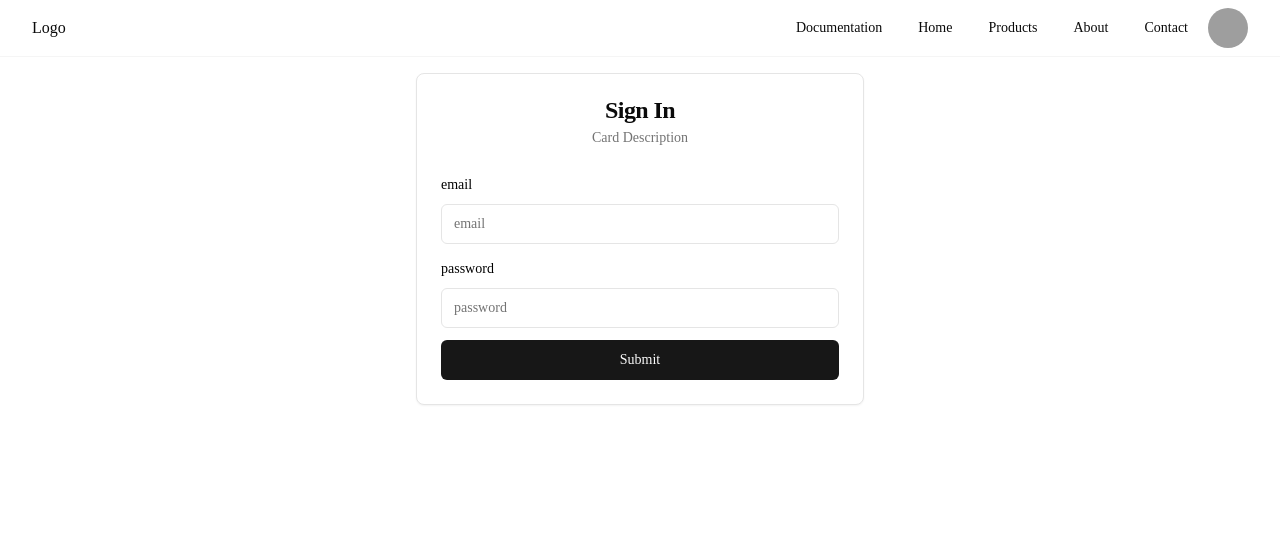
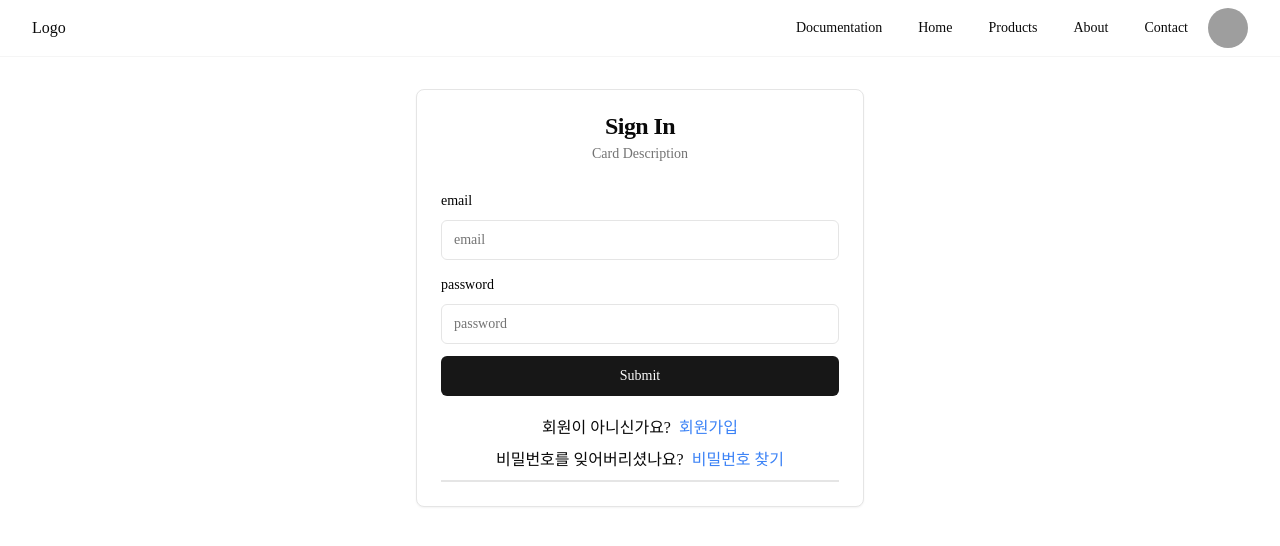
Before and after one commit to jangdu/playground, a Next.js app: page /sign-in in a window 1280 px wide. Shown: the top 546 px of the page. Built offline with nearby package versions, Linux system fonts and the light colour scheme; grey boxes are pictures that could not be loaded.

Commit message:
fix: remove styled-component setting

```diff
--- a/package.json
+++ b/package.json
@@ -38,6 +38,7 @@
     "@types/react-dom": "^18",
     "@types/styled-components": "^5.1.34",
     "autoprefixer": "^10.0.1",
+    "babel-plugin-styled-components": "^2.1.4",
     "eslint": "^8",
     "eslint-config-next": "14.1.0",
     "postcss": "^8",
--- a/src/components/layout/Layout.tsx
+++ b/src/components/layout/Layout.tsx
@@ -2,7 +2,6 @@ import { ReactNode } from 'react';
 import Header from '../header/Header';
 import { Inter as FontSans } from 'next/font/google';
 import { ThemeProvider } from '../theme/ThemeProvider';
-import styled from 'styled-components';
 import { Toaster } from '../ui/toaster';
 import { breakpoints } from '../../../utils/breakpoints';
 // import GlobalStyle from '../theme/GlobalStyle';
@@ -35,11 +34,6 @@ export default function Layout({ children }: LayoutProps) {
   );
 }
 
-const LayoutContainer = styled.div`
-  min-height: var(--min-height);
-  padding: 1rem;
-  font-family: var(--font-sans);
-  max-width: ${breakpoints.xl}px;
-  margin: 0 auto;
-  transition: color 0.2s;
-`;
+const LayoutContainer = ({ children }: { children: ReactNode }) => {
+  return <div className="container min-h-[90vh] py-8">{children}</div>;
+};
--- a/src/pages/_document.tsx
+++ b/src/pages/_document.tsx
@@ -1,4 +1,4 @@
-import { Html, Head, Main, NextScript } from "next/document";
+import { Html, Head, Main, NextScript } from 'next/document';
 
 export default function Document() {
   return (
--- a/src/pages/sign-in/index.tsx
+++ b/src/pages/sign-in/index.tsx
@@ -18,6 +18,8 @@ import {
   CardHeader,
   CardTitle,
 } from '@/components/ui/card';
+import Link from 'next/link';
+import Warning from '../../../node_modules/next/dist/build/webpack/loaders/postcss-loader/src/Warning.d';
 
 const formSchema = z.object({
   email: z.string().min(2).max(20).email(),
@@ -76,6 +78,22 @@ export default function SignInPage() {
               <Button className="w-full" type="submit">
                 Submit
               </Button>
+              <div className="flex flex-col justify-center gap-2 border-b-2 py-2">
+                <p className="flex flex-row justify-center gap-2  ">
+                  회원이 아니신가요?{' '}
+                  <Link href="/sign-up">
+                    <p className="text-blue-500 hover:underline">회원가입</p>
+                  </Link>
+                </p>
+                <p className="flex flex-row justify-center gap-2 ">
+                  비밀번호를 잊어버리셨나요?{' '}
+                  <Link href="/sign-up">
+                    <p className="text-blue-500 hover:underline">
+                      비밀번호 찾기
+                    </p>
+                  </Link>
+                </p>
+              </div>
             </form>
           </Form>
         </CardContent>
```
Also changed, not shown: src/pages/_app.tsx (+5 -5 lines), 1 other file (tests, documents, lock files or other folders).
